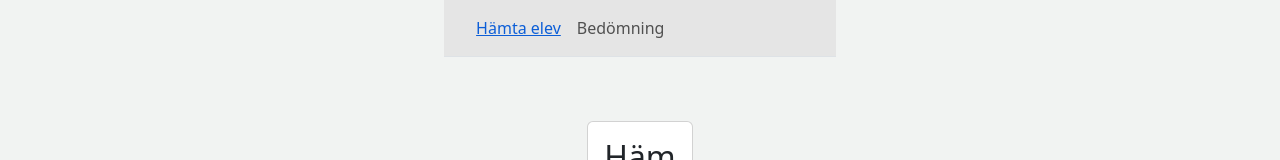
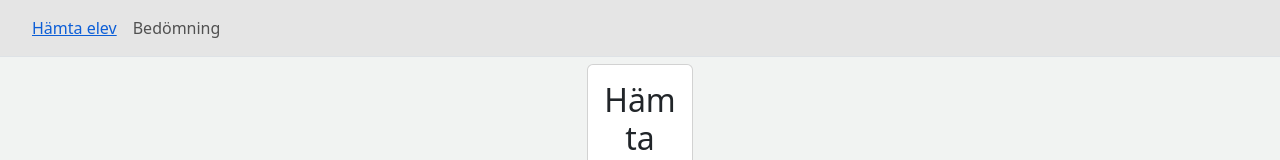
Before and after one commit to NormanOscar/teacherTool_v2, a React (Vite) app: page / in a window 1280 px wide. Shown: the top 160 px of the page. Built offline with nearby package versions, Linux system fonts and the light colour scheme.

Commit message:
Navbar fast i toppen

```diff
--- a/src/components/NavBar.jsx
+++ b/src/components/NavBar.jsx
@@ -3,7 +3,7 @@ import { NavLink, Nav, Navbar } from 'react-bootstrap';
 
 export default function NavBar() {
   return (
-    <Navbar collapseOnSelect expand='sm' className="border-bottom px-2" style={{backgroundColor: '#e5e5e5'}}>
+    <Navbar collapseOnSelect expand='sm' className="border-bottom px-2" fixed='top' style={{backgroundColor: '#e5e5e5'}}>
       <Navbar.Toggle aria-controls='navbarScroll' />
       <Navbar.Collapse id='navbarScroll'>
         <Nav className="navbar-nav px-3" activeKey={location.pathname}>
--- a/src/pages/Assessment.jsx
+++ b/src/pages/Assessment.jsx
@@ -162,6 +162,15 @@ export default function Assessment() {
 
           <Row className="mb-2 pt-1">
             <Col xs={12} md={4}>
+              <Card className="p-4 my-2">
+                <h3 className="mb-4" style={{ textAlign: "center" }}>
+                  Pågående aktiviteter
+                </h3>
+                <StudentActivities
+                  student={student}
+                  page="assessment"
+                />
+              </Card>
               <Card className="p-4 my-2">
                 <h3 className="mb-4" style={{ textAlign: "center" }}>
                   Pågående aktiviteter
```
